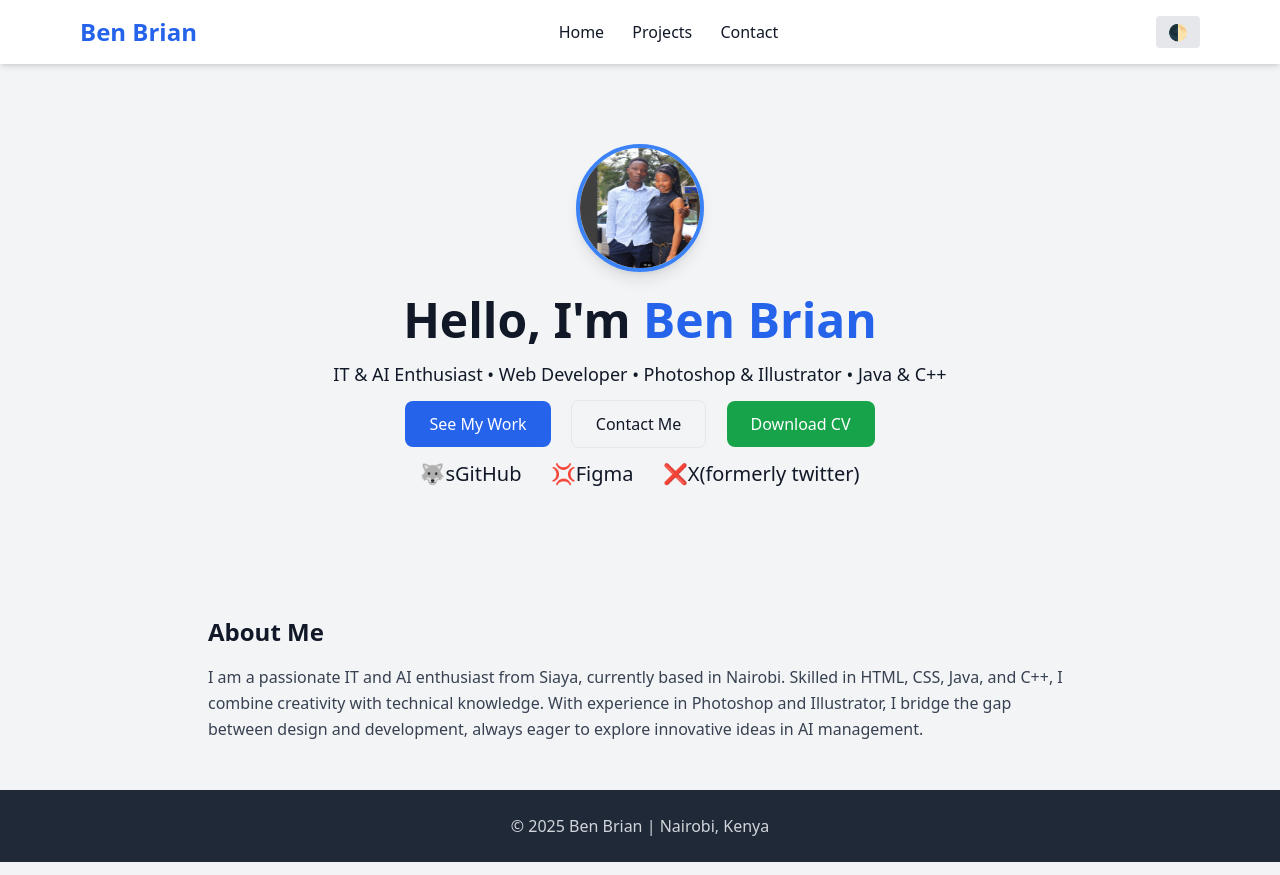
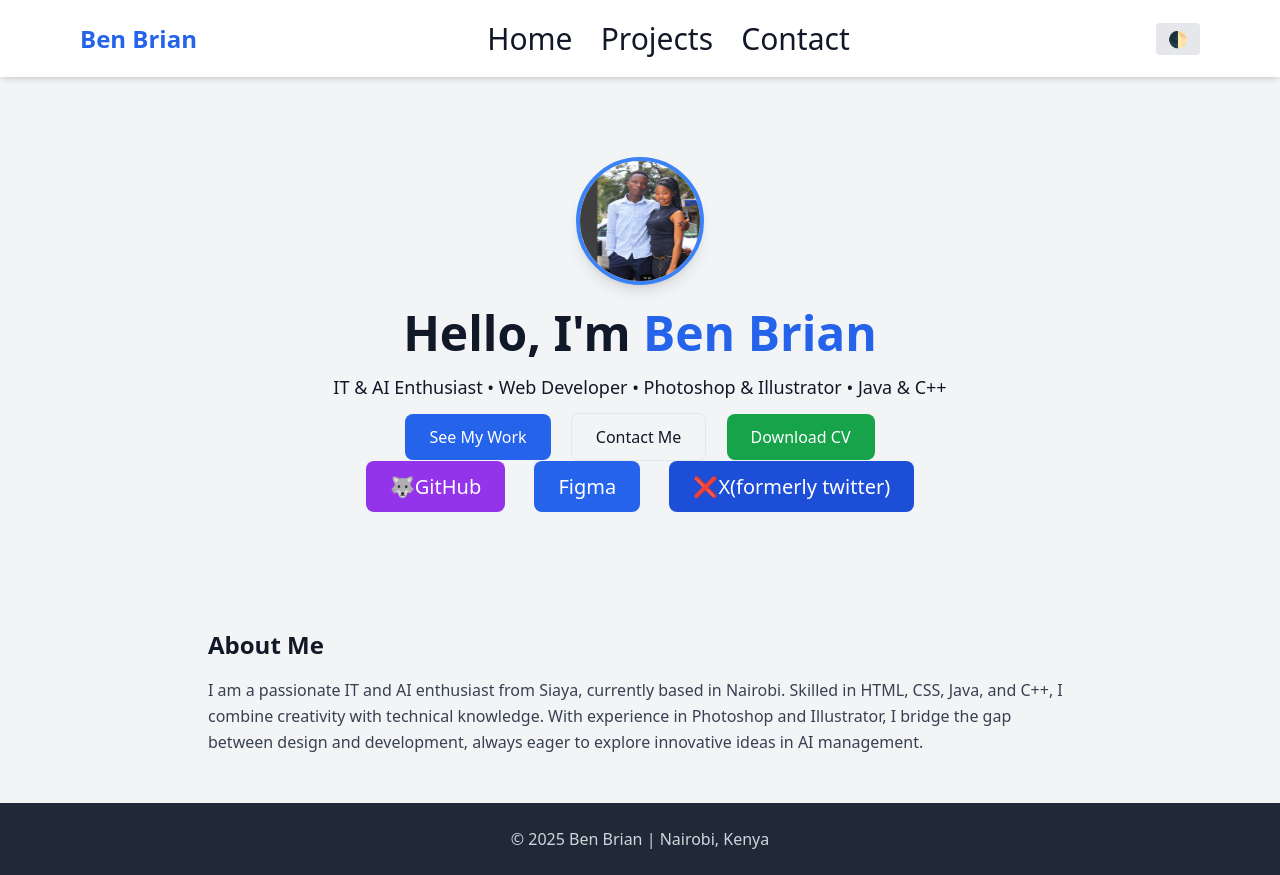
Before and after one commit to benbrian451/portfolio, a plain HTML site: page index.html in a window 1280 px wide. Drawn offline with nearby package versions, Linux system fonts and the light colour scheme.

Commit message:
new commit

```diff
--- a/index.html
+++ b/index.html
@@ -12,9 +12,9 @@
     <div class="max-w-6xl mx-auto flex justify-between items-center p-4">
       <a href="index.html" class="text-2xl font-bold text-blue-600">Ben Brian</a>
       <nav class="space-x-6">
-        <a href="index.html" class="hover:text-blue-500">Home</a>
-        <a href="projects.html" class="hover:text-blue-500">Projects</a>
-        <a href="contact.html" class="hover:text-blue-500">Contact</a>
+        <a href="index.html" class="hover:text-blue-500" style="font-size: 30px;">Home</a>
+        <a href="projects.html" class="hover:text-blue-500"style="font-size: 30px;">Projects</a>
+        <a href="contact.html" class="hover:text-blue-500"style="font-size: 30px;">Contact</a>
       </nav>
       <button onclick="toggleDarkMode()" class="ml-4 bg-gray-200 px-3 py-1 rounded dark:bg-gray-700">🌓</button>
     </div>
@@ -31,9 +31,9 @@
       <a href="Ben_Brian_CV.pdf" download class="bg-green-600 text-white px-6 py-3 rounded-lg hover:bg-green-700">Download CV</a>
     </div>
     <div class="mt-6 space-x-6 text-xl">
-      <a href="https://github.com/benbrian451" target="_blank" class="hover:text-blue-600">🐺sGitHub</a>
-      <a href="https://www.figma.com/files/team/1492598362177075417/recents-and-sharing?fuid=1492598359881555223" target="_blank" class="hover:text-blue-600">💢Figma</a>
-      <a href="https://x.com/ben_brian_004" target="_blank" class="hover:text-blue-600">❌X(formerly twitter)</a>
+      <a href="https://github.com/benbrian451" target="_blank" class="bg-purple-600 text-white px-6 py-3 rounded-lg hover:bg-black-700 hover:text-blue-600">🐺GitHub</a>
+      <a href="https://www.figma.com/files/team/1492598362177075417/recents-and-sharing?fuid=1492598359881555223" target="_blank" class="bg-blue-600 text-white px-6 py-3 rounded-lg hover:bg-green-700 hover:text-yello-600">Figma</a>
+      <a href="https://x.com/ben_brian_004" target="_blank" class="bg-blue-700 text-white px-6 py-3 rounded-lg hover:bg-green-700 hover:text-yellow-600">❌X(formerly twitter)</a>
     </div>
   </section>
 
```
Also changed, not shown: contact.html (+3 -3 lines), projects.html (+4 -4 lines), images.png (renamed from image.png).
